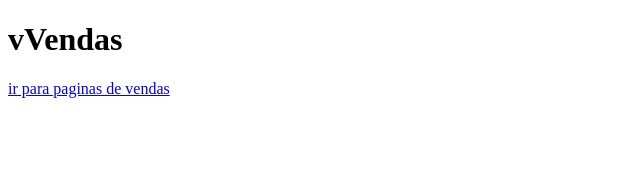
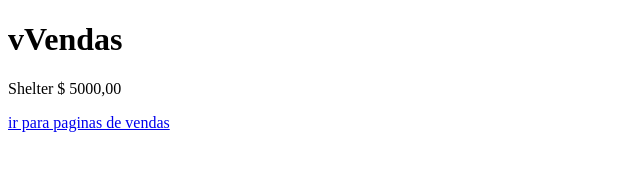
Before and after one commit to ShelterFilip/Teste, a plain HTML site: page vendas.html in a window 1280 px wide. Shown: the whole page, without its empty margins (0-640 px from the left). Drawn offline with Linux system fonts and the light colour scheme.

Commit message:
Acrescentado valor de vendas

```diff
--- a/vendas.html
+++ b/vendas.html
@@ -8,6 +8,7 @@
 <body>
 
     <h1>vVendas</h1>
+    <p>Shelter $ 5000,00</p>
     <a href="index.html">ir para paginas de vendas</a>
 
 </body>
```
